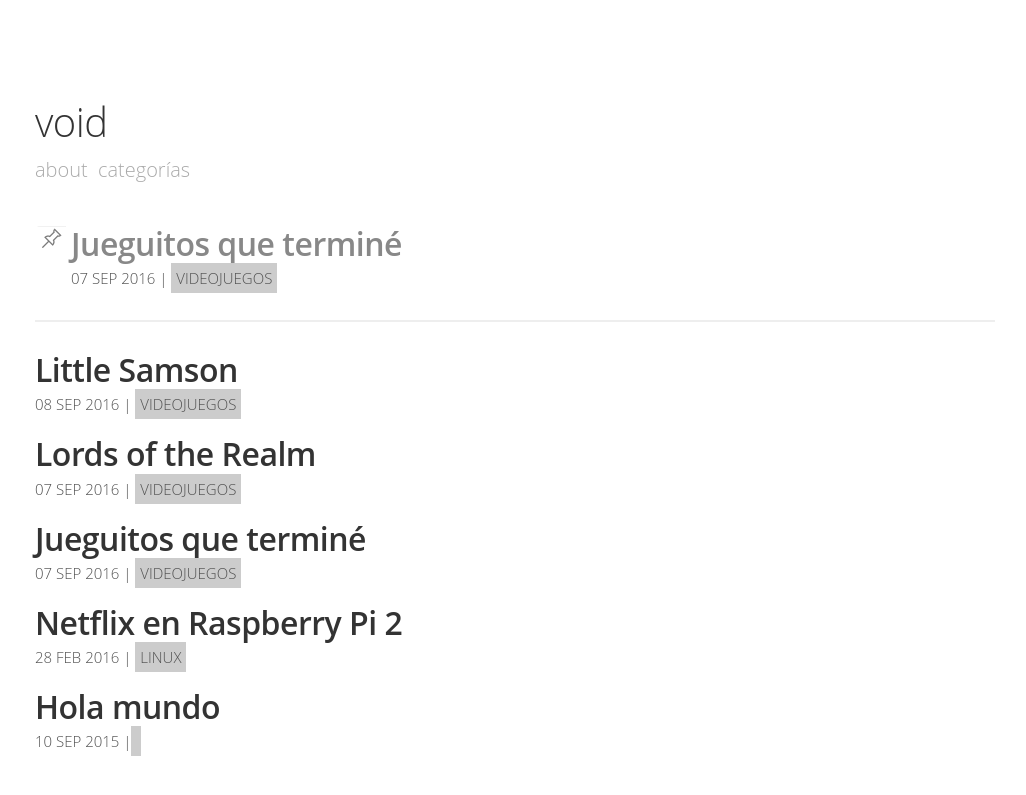
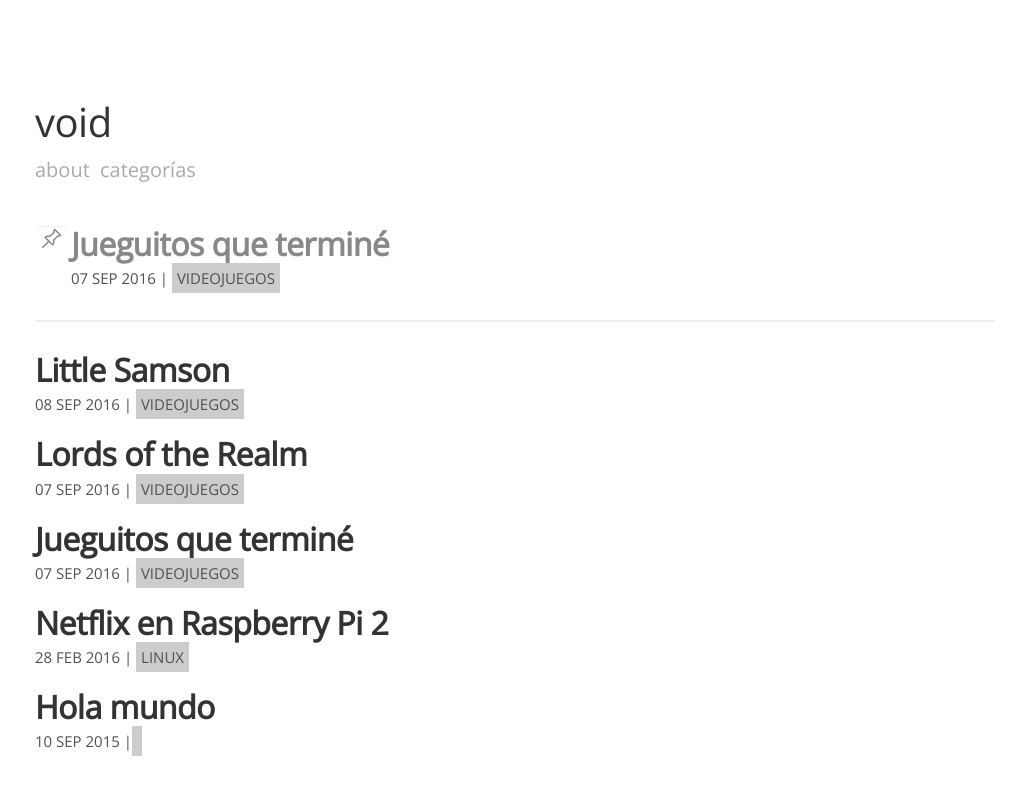
Before and after one commit to angelsimon/angelsimon.github.io, a Jekyll site: the page built from index.html, in a window 1280 px wide. Shown: the top 795 px of the page, without its empty margins (125-1151 px from the left). Built offline with Jekyll 4.4.1, drawn with Linux system fonts in a browser that asks for light colours; nearby versions of some CDN libraries.

Commit message:
Update default.html

```diff
--- a/_layouts/default.html
+++ b/_layouts/default.html
@@ -6,7 +6,9 @@
   <meta http-equiv="Content-Language" content="es"/>
   <meta name="viewport" content="width=device-width, initial-scale=1">
   <title>{% if page.title %}{{ page.title }}{% else %}{{ site.name }}{% endif %}</title>
-  <link rel="stylesheet" href="//fonts.googleapis.com/css?family=Source+Sans+Pro:300,300i,600">
+  <!--<link rel="stylesheet" href="//fonts.googleapis.com/css?family=Source+Sans+Pro:300,300i,600">-->
+  <link href="https://fonts.googleapis.com/css?family=Open+Sans" rel="stylesheet">
+
   <link rel="stylesheet" href="{{ site.baseurl }}/style.css">
   <script src="//ajax.googleapis.com/ajax/libs/jquery/2.0.0/jquery.min.js"></script>
   <meta content="{{ site.name }}" property="og:site_name">
```
